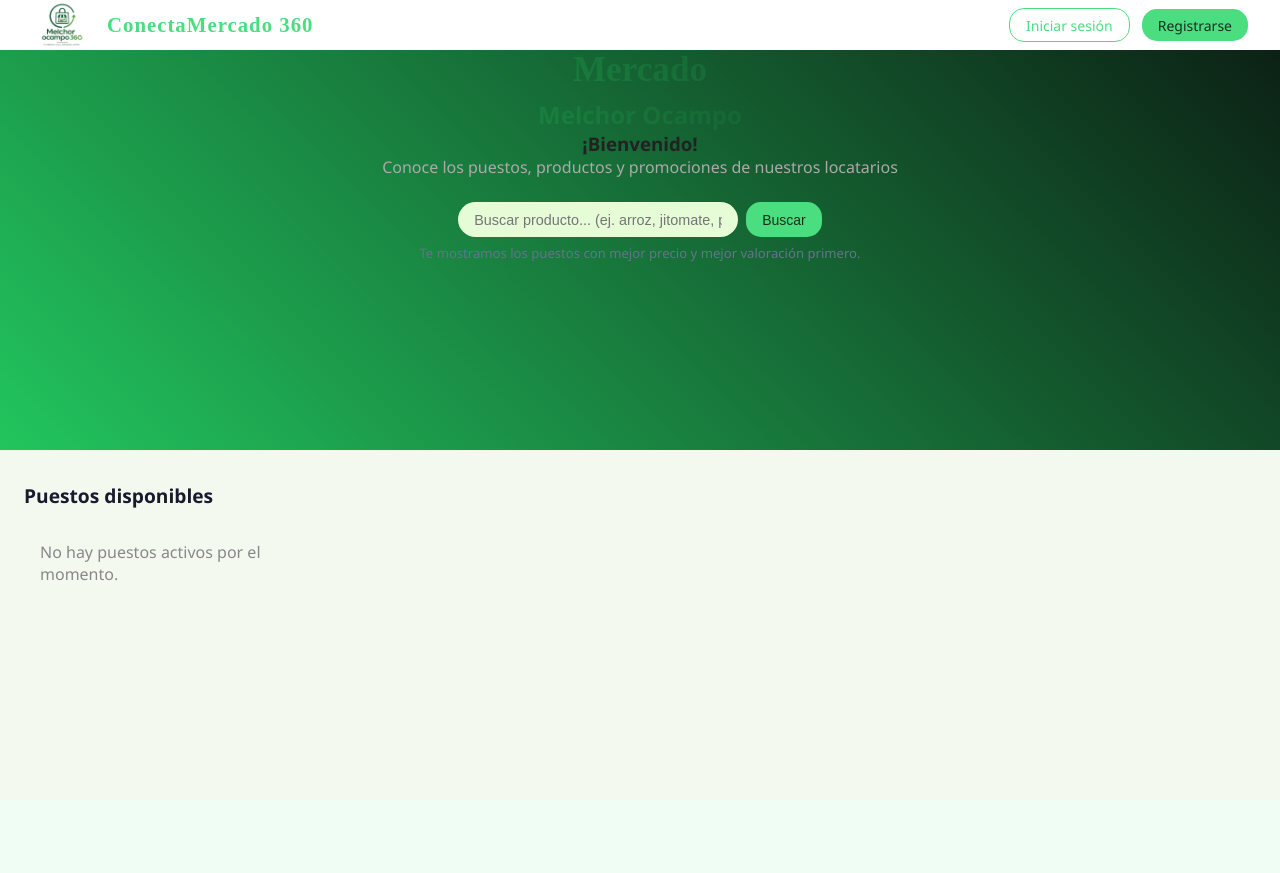
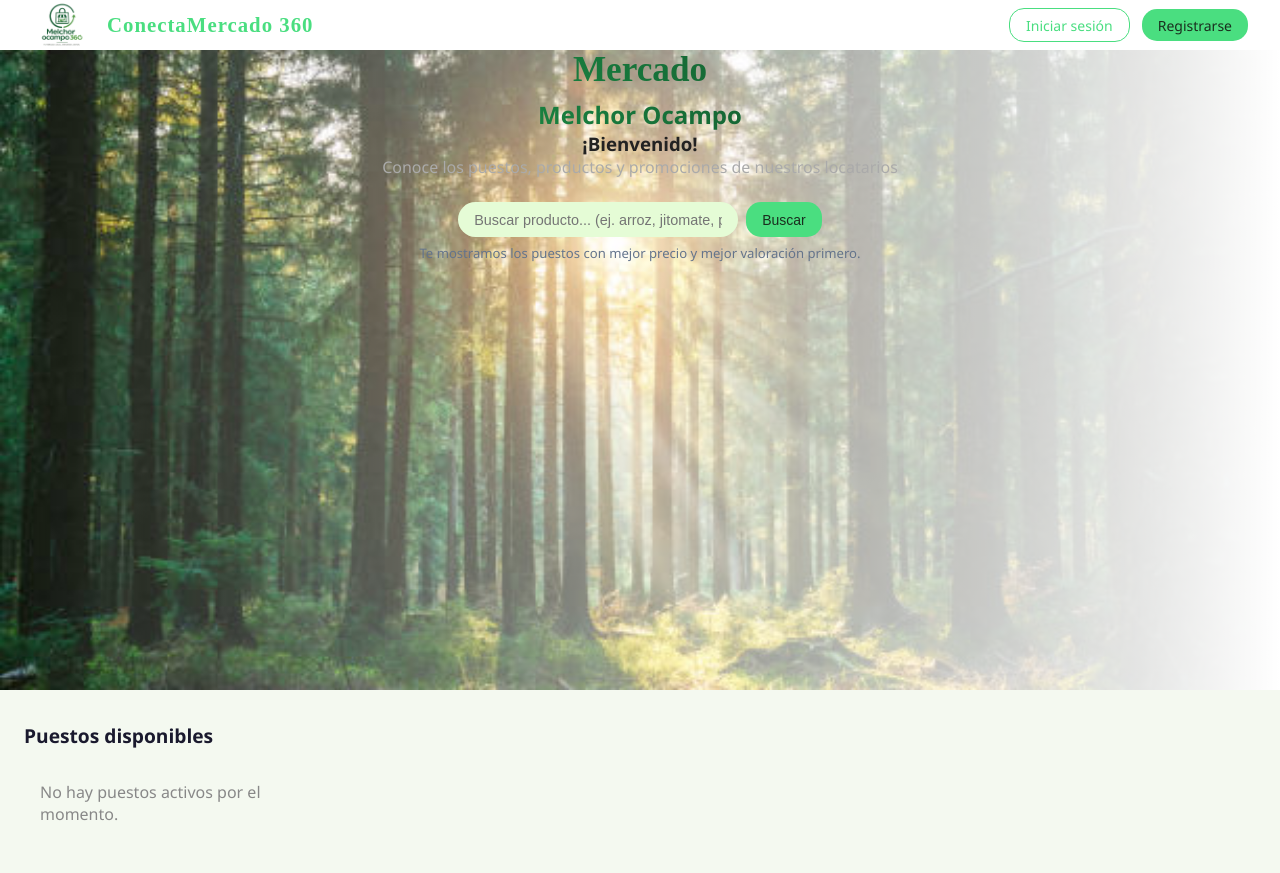
Before and after one commit to dari3l2005-create/conectamercado, a Django app: page / in a window 1280 px wide. Before the commit the page ends 581 px from the top, so only its background shows below. Run offline with Django 4.2, Linux system fonts and the light colour scheme; data that the repository does not hold is empty.

Commit message:
modificaion del estilo 2

```diff
--- a/static/styles.css
+++ b/static/styles.css
@@ -133,8 +133,14 @@ a {
 }
 /* ----- HERO (index) ----- */
 .hero {
-    height: 50vh;
-    background: linear-gradient(45deg, #22c55e, #0c2115);
+    height: 80vh;
+    background-image:
+    linear-gradient(to right,
+        rgba(255, 255, 255, 0) 0%,
+        rgba(255, 255, 255, 1) 100%
+        ),
+        url("static/img/fondo.jpg");
+    background-size: cover;
     background-position: center;
     background-repeat: no-repeat;
     text-align: center;
```
